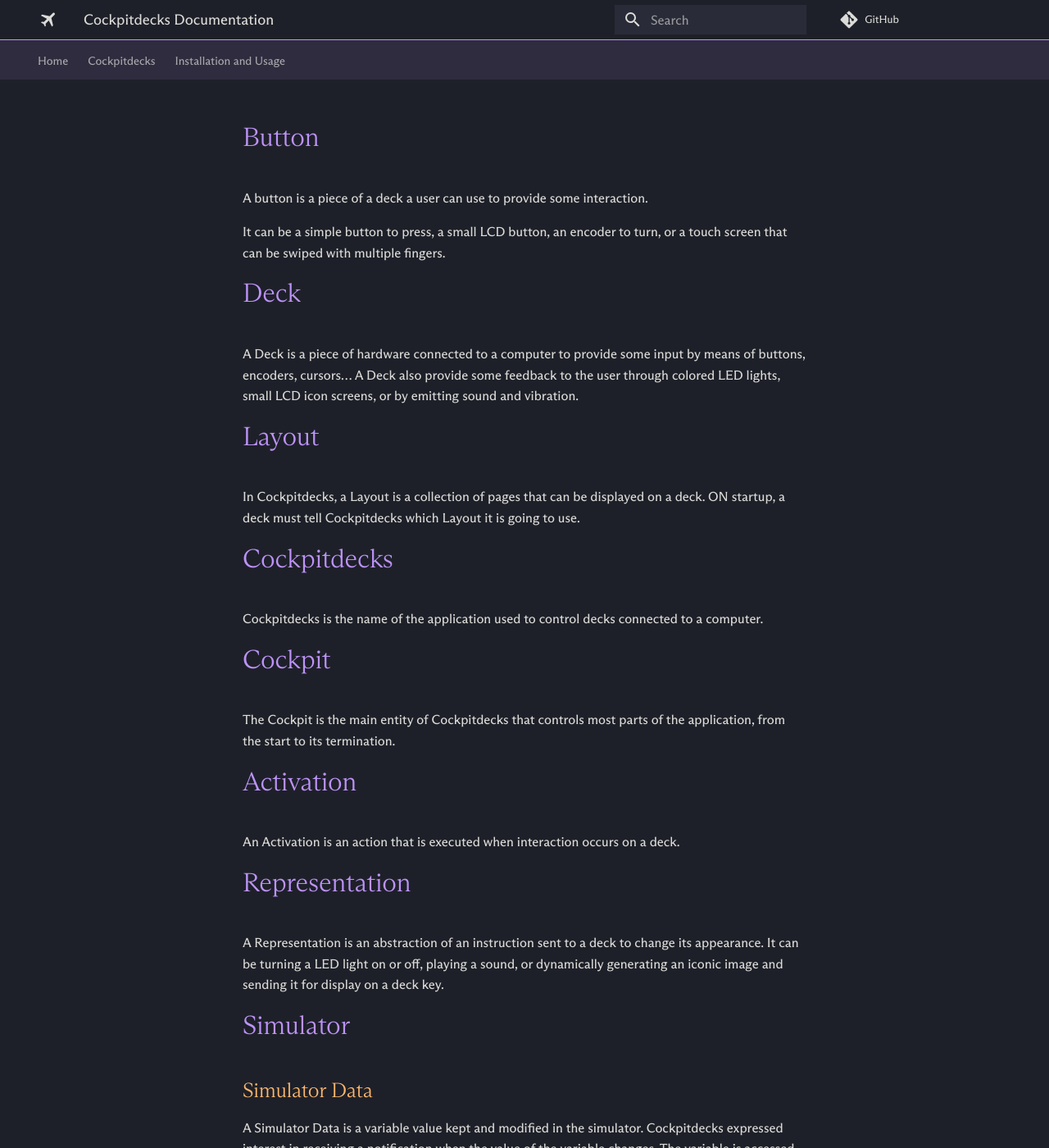
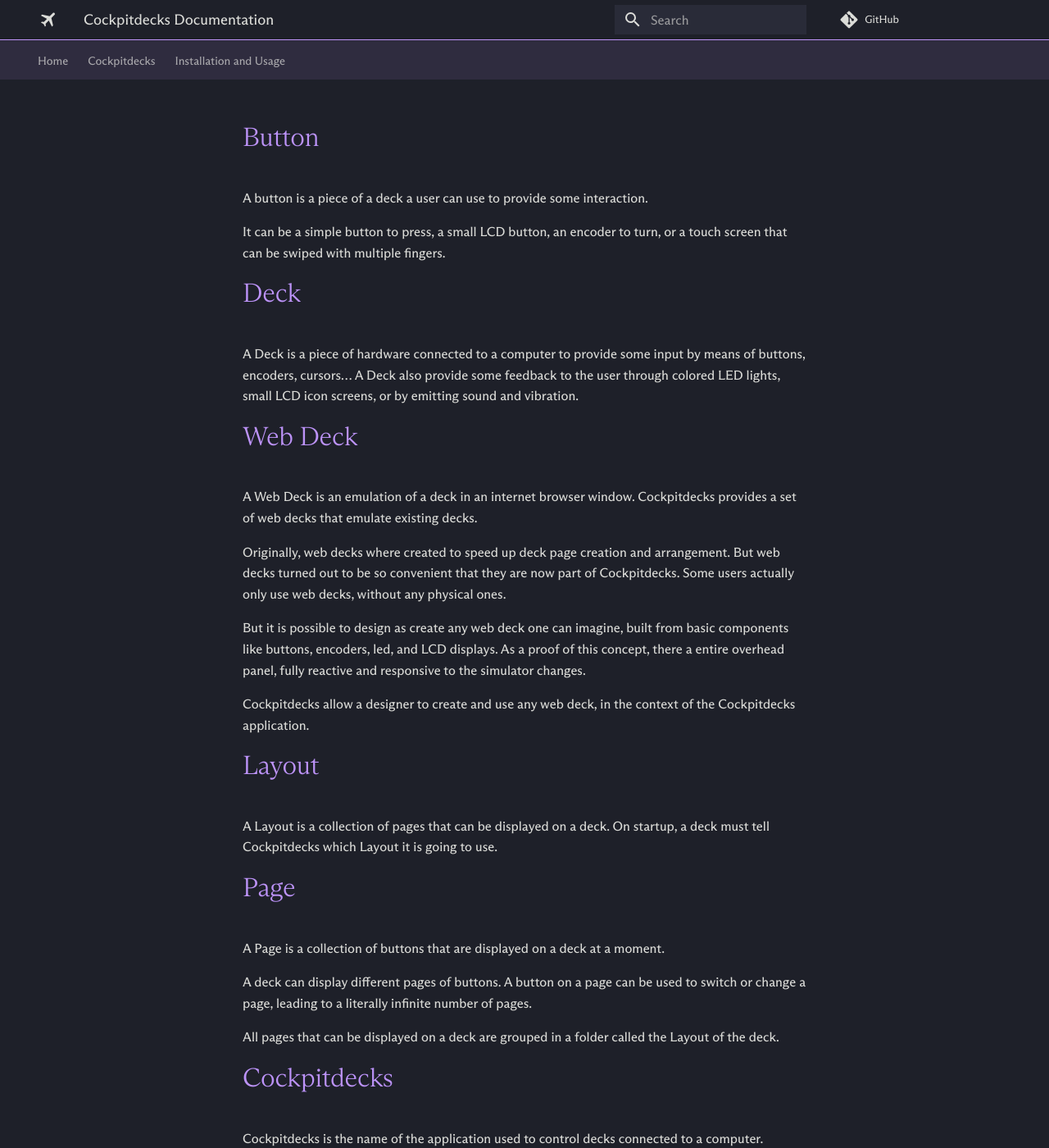
Before and after one commit to devleaks/cockpitdecks-docs, an MkDocs documentation site: the page built from docs/Extending/Reference/Glossary.md, in a window 1280 px wide and 1400 px high. Shown: the whole window at 82% size. Built offline with MkDocs 1.6.1 and Material for MkDocs 9.7.7, drawn with Linux system fonts in a browser that asks for light colours; a script that is not in the unit is left out; comment, search, counter and statistics services are not loaded.

Commit message:
misc corrections

```diff
--- a/docs/Extending/Reference/Glossary.md
+++ b/docs/Extending/Reference/Glossary.md
@@ -8,9 +8,27 @@
 
 A Deck is a piece of hardware connected to a computer to provide some input by means of buttons, encoders, cursors... A Deck also provide some feedback to the user through colored LED lights, small LCD icon screens, or by emitting sound and vibration.
 
+# Web Deck
+
+A Web Deck is an emulation of a deck in an internet browser window. Cockpitdecks provides a set of web decks that emulate existing decks.
+
+Originally, web decks where created to speed up deck page creation and arrangement. But web decks turned out to be so convenient that they are now part of Cockpitdecks. Some users actually only use web decks, without any physical ones.
+
+But it is possible to design as create any web deck one can imagine, built from basic components like buttons, encoders, led, and LCD displays. As a proof of this concept, there a entire overhead panel, fully reactive and responsive to the simulator changes.
+
+Cockpitdecks allow a designer to create and use any web deck, in the context of the Cockpitdecks application.
+
 # Layout
 
-In Cockpitdecks, a Layout is a collection of pages that can be displayed on a deck. ON startup, a deck must tell Cockpitdecks which Layout it is going to use.
+A Layout is a collection of pages that can be displayed on a deck. On startup, a deck must tell Cockpitdecks which Layout it is going to use.
+
+# Page
+
+A Page is a collection of buttons that are displayed on a deck at a moment.
+
+A deck can display different pages of buttons. A button on a page can be used to switch or change a page, leading to a literally infinite number of pages.
+
+All pages that can be displayed on a deck are grouped in a folder called the Layout of the deck.
 
 # Cockpitdecks
 
```
Also changed, not shown: docs/Button.md (+4 -10 lines), docs/Extending/Internals/Web Decks Internals.md (+10 -0 lines).
